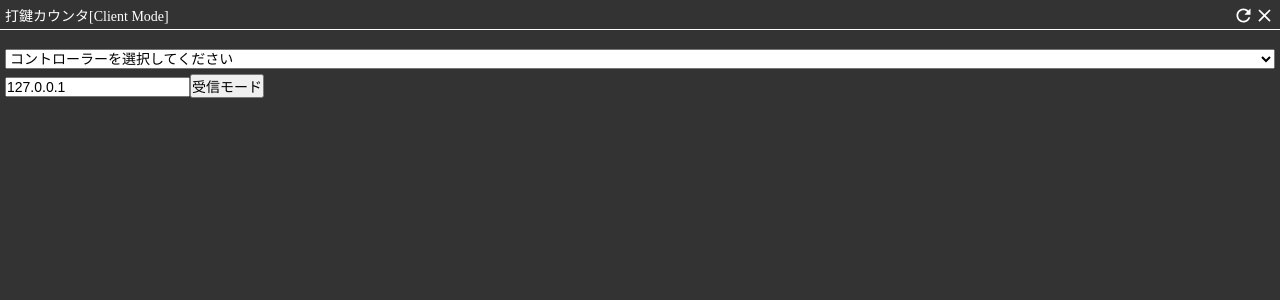
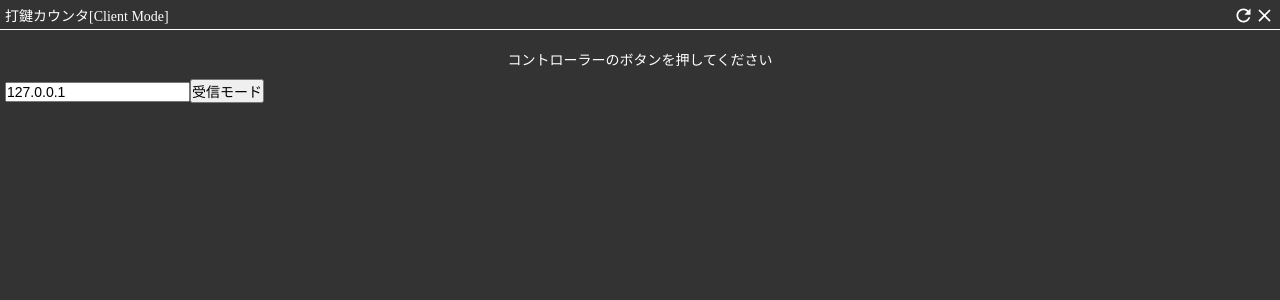
Before and after one commit to nnsi/bc-app, a React (Vite) app: page / in a window 1280 px wide. Shown: the top 300 px of the page. Built offline with nearby package versions, Linux system fonts and the light colour scheme.

Commit message:
✨ コントローラ自動選択

```diff
--- a/src/App.tsx
+++ b/src/App.tsx
@@ -8,24 +8,25 @@ import CloseIcon from "@mui/icons-material/Close";
 import RefreshIcon from "@mui/icons-material/Refresh";
 import { invoke } from "@tauri-apps/api/core";
 
+
 // Tauriが利用可能かチェック
 const isTauriAvailable = () => {
   return typeof window !== 'undefined' &&
-         typeof window.__TAURI_INTERNALS__ !== 'undefined';
+         '__TAURI_INTERNALS__' in window;
 };
 
 const appWindow = isTauriAvailable() ? getCurrentWebviewWindow() : null;
 
 function App() {
-  const [gamepads, setGamepads] = useState<Gamepad[] | any[]>([]);
   const [selectedGamepadIndex, setSelectedGamepadIndex] = useState(-1);
-  const [getGamepads, setGetGamepads] = useState<GetGamepadsType | null>(null);
+  const [getGamepads, setGetGamepads] = useState<typeof GetGamepadsType | null>(null);
   const { controllerStatus, resetCount } = useController(selectedGamepadIndex);
   const [ws, setWs] = useState<WebSocket | null>(null);
   const [isRecievedMode, setIsRecievedMode] = useState(false);
   const [recievedStatus, setRecievedStatus] = useState<any>(null);
   const [ipAddress, setIpAddress] = useState<string>("127.0.0.1");
   const [isServerMode, setIsServerMode] = useState(false);
+  const [isAutoDetecting, setIsAutoDetecting] = useState(true);
 
   const status = isRecievedMode ? recievedStatus : controllerStatus;
 
@@ -33,16 +34,38 @@ function App() {
     ws.send(JSON.stringify(controllerStatus));
   }
 
-  const updateGamepads = () => {
-    if (isTauriAvailable() && getGamepads) {
+
+  const detectGamepadInput = () => {
+    if (!isAutoDetecting || selectedGamepadIndex !== -1) return;
+
+    if (getGamepads) {
       try {
-        setGamepads([...getGamepads()].filter(Boolean));
+        const currentGamepads = [...getGamepads()].filter(Boolean);
+
+        for (const gamepad of currentGamepads) {
+          // buttons配列が存在することを確認
+          if (!gamepad?.buttons || !Array.isArray(gamepad.buttons)) {
+            console.warn(`Gamepad ${gamepad?.index} has invalid buttons array`);
+            continue;
+          }
+
+          // 各ボタンの状態をチェック
+          const pressedButton = gamepad.buttons.findIndex((button: any, _: number) => {
+            // button オブジェクトの存在とpressedプロパティを確認
+            return button && typeof button.pressed === 'boolean' && button.pressed;
+          });
+
+          if (pressedButton !== -1) {
+            console.log(`Button ${pressedButton} pressed on gamepad ${gamepad.index}`);
+            setSelectedGamepadIndex(gamepad.index);
+            setIsAutoDetecting(false);
+            if (!ws) connectWebSocket();
+            break;
+          }
+        }
       } catch (error) {
-        console.warn("Gamepad not available:", error);
-        setGamepads([]);
+        console.error("Error during gamepad input detection:", error);
       }
-    } else {
-      setGamepads([]);
     }
   };
 
@@ -86,11 +109,6 @@ function App() {
 
     loadGamepadPlugin();
 
-    window.addEventListener("gamepadconnected", updateGamepads);
-    window.addEventListener("gamepaddisconnected", updateGamepads);
-
-    // 初回ロード時にゲームパッドの状態を更新
-    updateGamepads();
 
     (async () => {
       if (isTauriAvailable()) {
@@ -102,16 +120,23 @@ function App() {
       }
     })();
     return () => {
-      window.removeEventListener("gamepadconnected", updateGamepads);
-      window.removeEventListener("gamepaddisconnected", updateGamepads);
       if (ws) ws.close();
     };
   }, []);
 
-  const handleGamepadChange = (e: React.ChangeEvent<HTMLSelectElement>) => {
-    setSelectedGamepadIndex(parseInt(e.target.value, 10));
-    if (!ws) connectWebSocket();
-  };
+  // ゲームパッドの自動検出
+  useEffect(() => {
+    if (!getGamepads) return;
+
+    const interval = setInterval(() => {
+      if (isAutoDetecting && selectedGamepadIndex === -1) {
+        detectGamepadInput();
+      }
+    }, 100); // 100msごとに検出
+
+    return () => clearInterval(interval);
+  }, [getGamepads, isAutoDetecting, selectedGamepadIndex, ws]);
+
 
   const close = () => {
     if (appWindow) {
@@ -123,9 +148,9 @@ function App() {
   const handleReloadClick = () => {
     resetCount();
     setSelectedGamepadIndex(-1);
-    updateGamepads();
     if (ws) ws.close();
     setIsRecievedMode(false);
+    setIsAutoDetecting(true);
   };
 
   return (
@@ -160,18 +185,9 @@ function App() {
       <div className="container">
         {!controllerStatus && !isRecievedMode && (
           <>
-            <select
-              onChange={handleGamepadChange}
-              value={selectedGamepadIndex}
-              style={{ width: "100%", maxWidth: "100%", marginBottom: "5px" }}
-            >
-              <option value="-1">コントローラーを選択してください</option>
-              {gamepads.map((gamepad: Gamepad) => (
-                <option key={gamepad.index} value={gamepad.index}>
-                  {gamepad.id}
-                </option>
-              ))}
-            </select>
+            <p style={{ textAlign: "center", marginBottom: "10px" }}>
+              コントローラーのボタンを押してください
+            </p>
             <p>
               <input
                 type="text"
--- a/src/styles.css
+++ b/src/styles.css
@@ -8,6 +8,7 @@
   background: #333;
   color: #fff;
   overflow: hidden;
+  user-select: none;
 }
 .container {
   padding: 5px;
```
Also changed, not shown: 2 other files (tests, documents, lock files or other folders).
